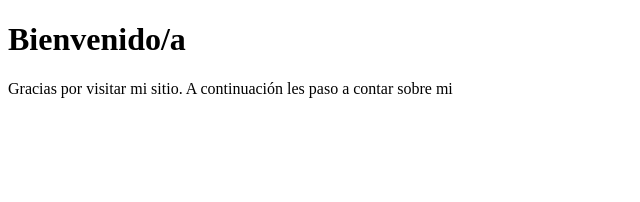
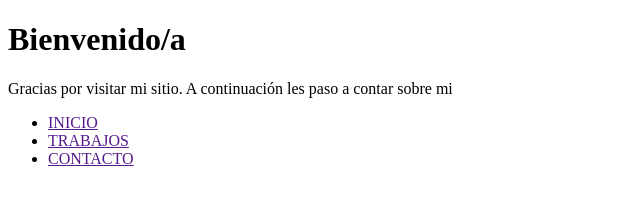
Before and after one commit to CenkURU/Porfolio, a plain HTML site: page index.html in a window 1280 px wide. Shown: the whole page, without its empty margins (0-640 px from the left). Drawn offline with Linux system fonts and the light colour scheme.

Commit message:
se agregò estilo

```diff
--- a/index.html
+++ b/index.html
@@ -12,8 +12,15 @@
     <h1>Bienvenido/a</h1>
     <p>Gracias por visitar mi sitio. A continuación les paso a contar sobre mi</p>
 
-
-
+    <header>
+        <nav class="menu">
+            <ul class="menu_nav">
+                <li class="menu_nav_item"><a href="">INICIO</a></li>
+                <li class="menu_nav_item"><a href="">TRABAJOS</a></li>
+                <li class="menu_nav_item"><a href="">CONTACTO</a></li>
+            </ul>
+        </nav>
+   </header>
 
 
 
--- a/style.css
+++ b/style.css
@@ -1 +1 @@
-h1
+.main
```
